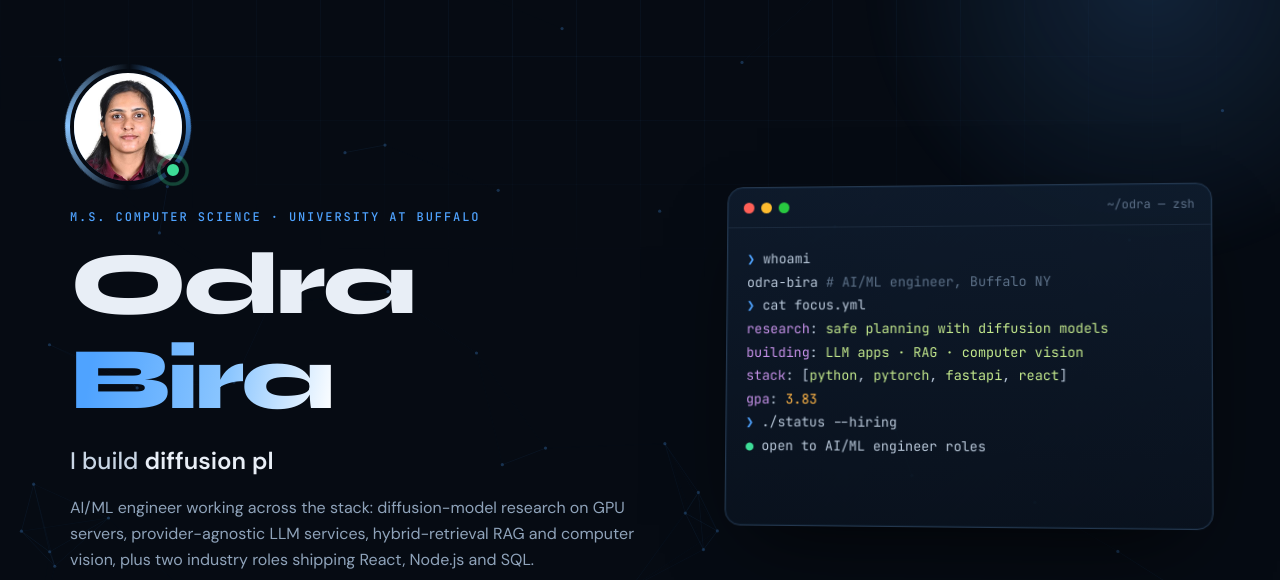
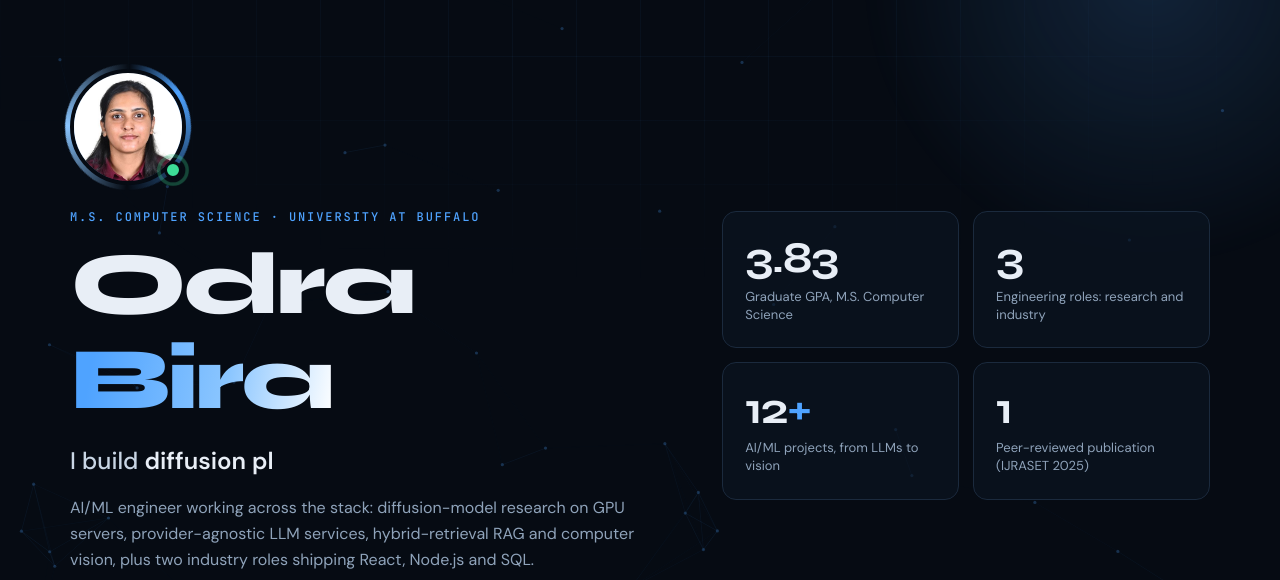
Before and after one commit to odra-bira/odra-bira.github.io, a plain HTML site: page index.html in a window 1280 px wide. Shown: the part 72-652 px from the top of the page. Drawn offline with Linux system fonts and the light colour scheme.

Commit message:
Replace terminal card with stats in the hero

```diff
--- a/index.html
+++ b/index.html
@@ -92,7 +92,9 @@ header.nav{position:sticky;top:env(safe-area-inset-top,0px);z-index:50;backdrop-
 .term-body .p{color:var(--accent)}.term-body .k{color:#C792EA}.term-body .s{color:#C3E88D}.term-body .n{color:var(--warn)}.term-body .c{color:var(--dim)}
 .term-line{white-space:pre-wrap;word-break:break-word}
 
-.stats{display:grid;grid-template-columns:repeat(4,1fr);gap:14px;margin-top:8px;padding-bottom:30px}
+.stats{display:grid;grid-template-columns:1fr 1fr;gap:14px}
+.stat{padding:24px 22px!important}
+.stat strong{font-size:44px!important}
 .stat{padding:18px 18px 16px;border:1px solid var(--line);border-radius:14px;background:rgba(12,22,36,.6)}
 .stat strong{display:block;font:700 34px/1 var(--display);letter-spacing:-.03em}
 .stat strong em{font-style:normal;color:var(--accent)}
@@ -361,27 +363,12 @@ footer .wrap{display:flex;justify-content:space-between;gap:16px;flex-wrap:wrap}
         <a class="btn" href="Odra_Bira_Resume.pdf" target="_blank" rel="noopener"><svg viewBox="0 0 24 24" aria-hidden="true"><path d="M6 2h8l6 6v14H6V2Zm8 0v6h6" stroke="currentColor" stroke-width="1.8" fill="none" stroke-linejoin="round"/></svg>Resume</a>
       </div>
     </div>
-    <div class="term spot" aria-label="Profile summary">
-      <div class="term-bar"><i></i><i></i><i></i><span>~/odra — zsh</span></div>
-      <div class="term-body" id="term">
-        <div class="term-line"><span class="p">❯</span> whoami</div>
-        <div class="term-line">odra-bira <span class="c"># AI/ML engineer, Buffalo NY</span></div>
-        <div class="term-line"><span class="p">❯</span> cat focus.yml</div>
-        <div class="term-line"><span class="k">research</span>: <span class="s">safe planning with diffusion models</span></div>
-        <div class="term-line"><span class="k">building</span>: <span class="s">LLM apps · RAG · computer vision</span></div>
-        <div class="term-line"><span class="k">stack</span>: [<span class="s">python</span>, <span class="s">pytorch</span>, <span class="s">fastapi</span>, <span class="s">react</span>]</div>
-        <div class="term-line"><span class="k">gpa</span>: <span class="n">3.83</span></div>
-        <div class="term-line"><span class="p">❯</span> ./status --hiring</div>
-        <div class="term-line"><span style="color:var(--ok)">●</span> open to AI/ML engineer roles</div>
-      </div>
-    </div>
-  </div>
-
-  <div class="stats">
+    <div class="stats">
     <div class="stat spot"><strong class="tnum"><span data-count="3.83" data-dec="2">3.83</span></strong><span>Graduate GPA, M.S. Computer Science</span></div>
     <div class="stat spot"><strong class="tnum"><span data-count="3">3</span></strong><span>Engineering roles: research and industry</span></div>
     <div class="stat spot"><strong class="tnum"><span data-count="12">12</span><em>+</em></strong><span>AI/ML projects, from LLMs to vision</span></div>
     <div class="stat spot"><strong class="tnum"><span data-count="1">1</span></strong><span>Peer-reviewed publication (IJRASET 2025)</span></div>
+  </div>
   </div>
 </div>
 
```
